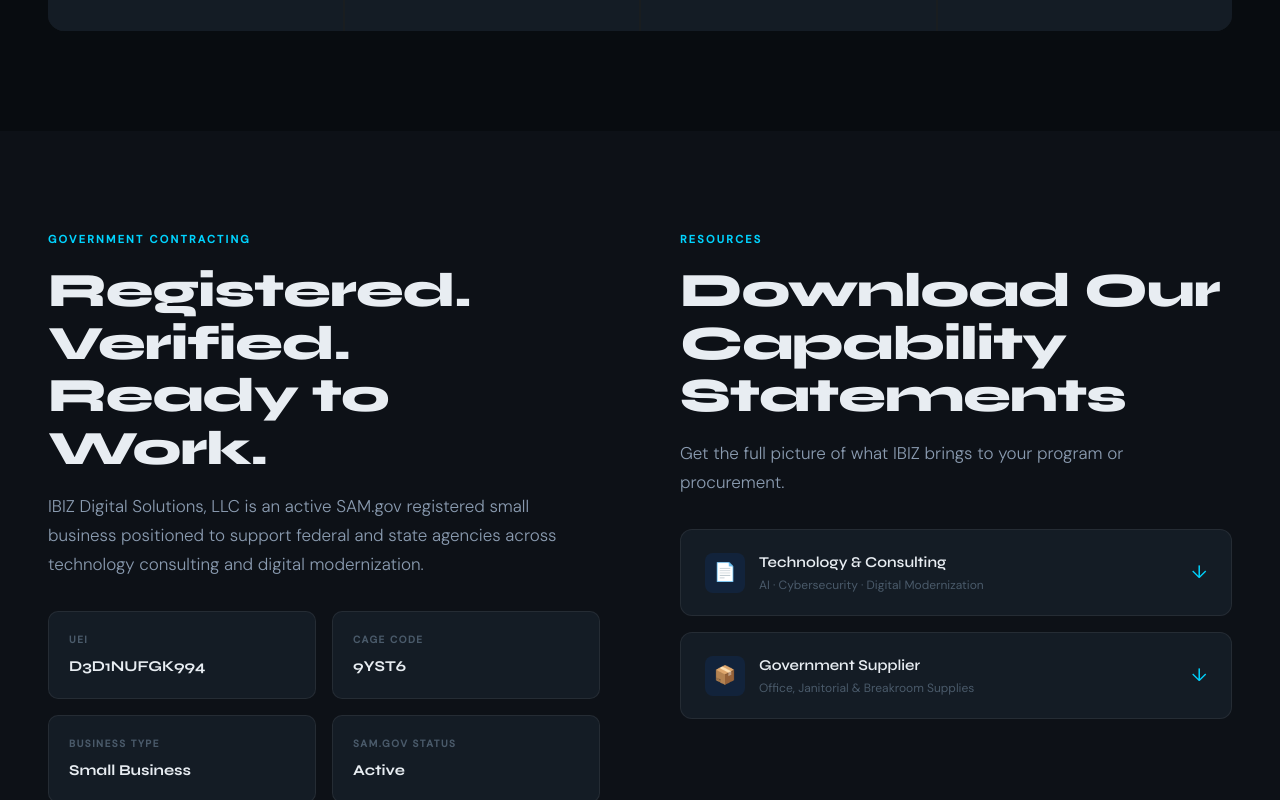
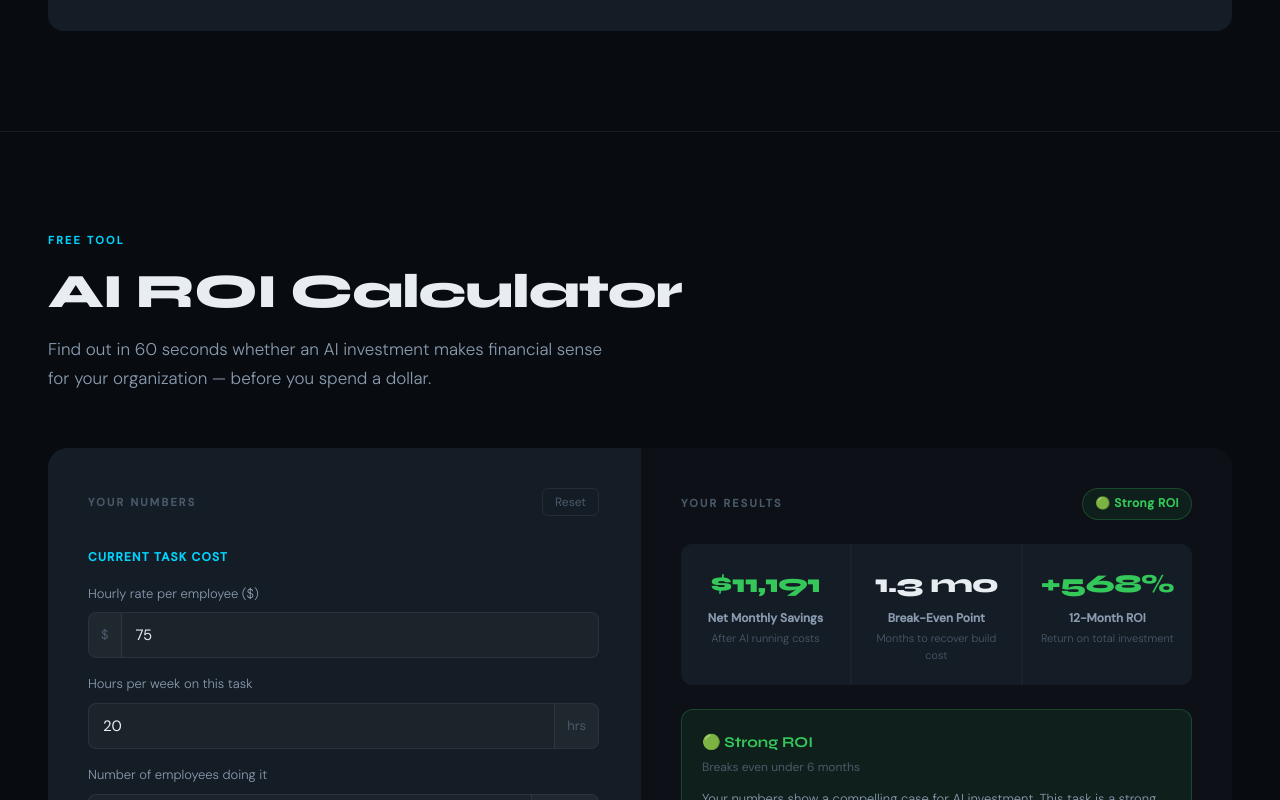
Before and after one commit to CamJon30/ibiz-digital-solutions, a Next.js app: page / in a window 1280 px wide. Shown: the part 6300-7100 px from the top of the page. Built offline with nearby package versions, Linux system fonts and the light colour scheme.

Commit message:
Add ROICalculator component to the page

```diff
--- a/app/page.tsx
+++ b/app/page.tsx
@@ -4,6 +4,7 @@
 import WhoWeServe from '@/components/WhoWeServe'
 import About from '@/components/About'
 import Process from '@/components/Process'
+import ROICalculator from '@/components/ROICalculator'
 import Capability from '@/components/Capability'
 import Blog from '@/components/Blog'
 import Contact from '@/components/Contact'
@@ -19,6 +20,7 @@
       <WhoWeServe />
       <About />
       <Process />
+      <ROICalculator />
       <Capability />
       <Blog />
       <Contact />
```
